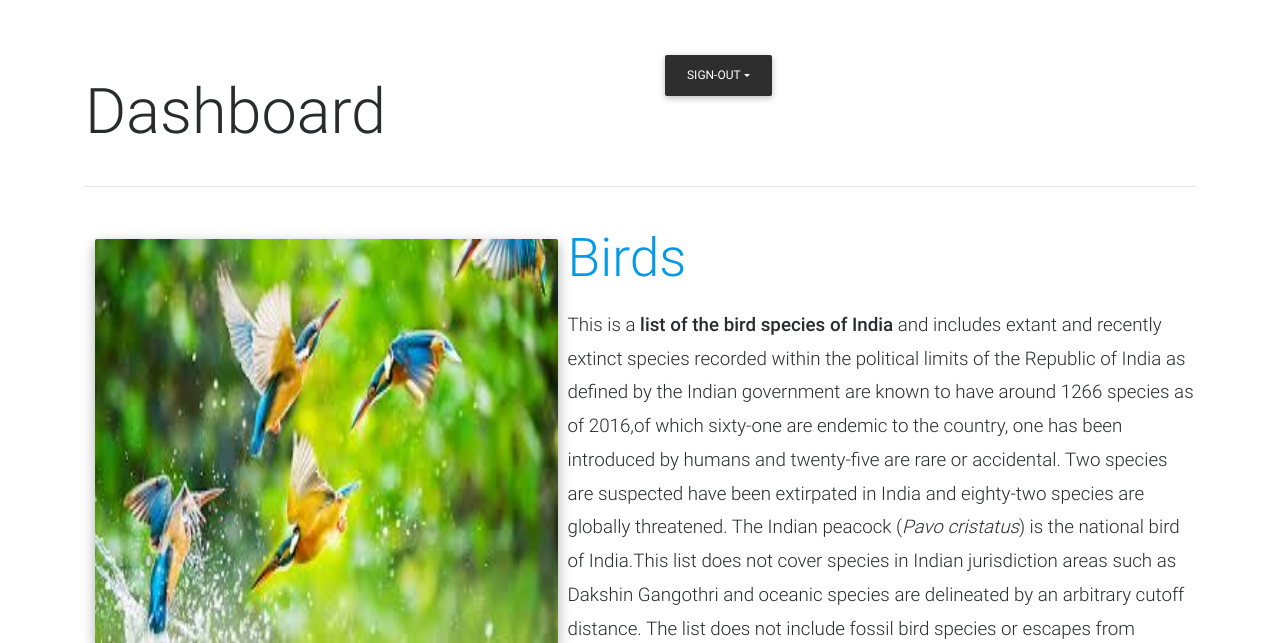
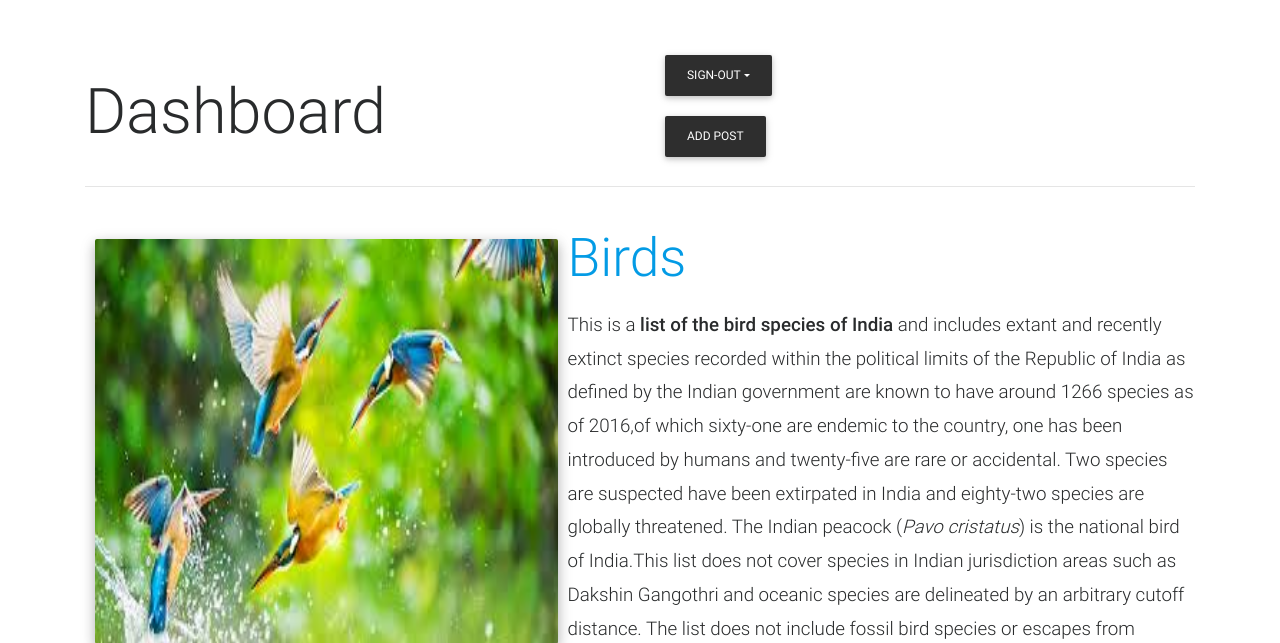
Before and after one commit to suman1oct/first_project, a Django app: page /dashboard/ in a window 1280 px wide. Shown: the top 643 px of the page. Run offline with Django 3.2, Linux system fonts and the light colour scheme; a user stored in the database is signed in; data comes from the database, SQL or seed files in the repository; some libraries are stand-ins or nearby versions.

Commit message:
akfsahfiu

```diff
--- a/blog/templates/blog/dashboard.html
+++ b/blog/templates/blog/dashboard.html
@@ -87,6 +87,7 @@
                   </div>
               </div>
               <!--Dropdown dark-->
+              <a href="{% url 'blog:add' %}"><button type="button" class="btn btn-elegant">Add Post</button></a>
                 </div>
             </div>
             <!--/.Page heading-->
```
